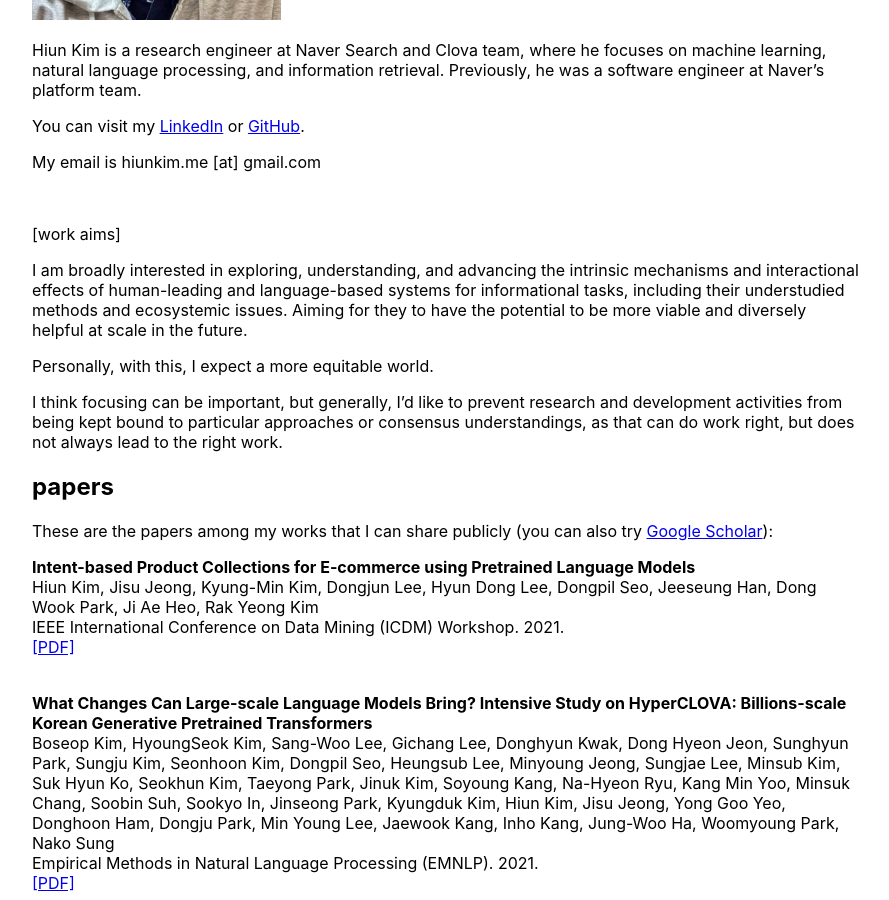
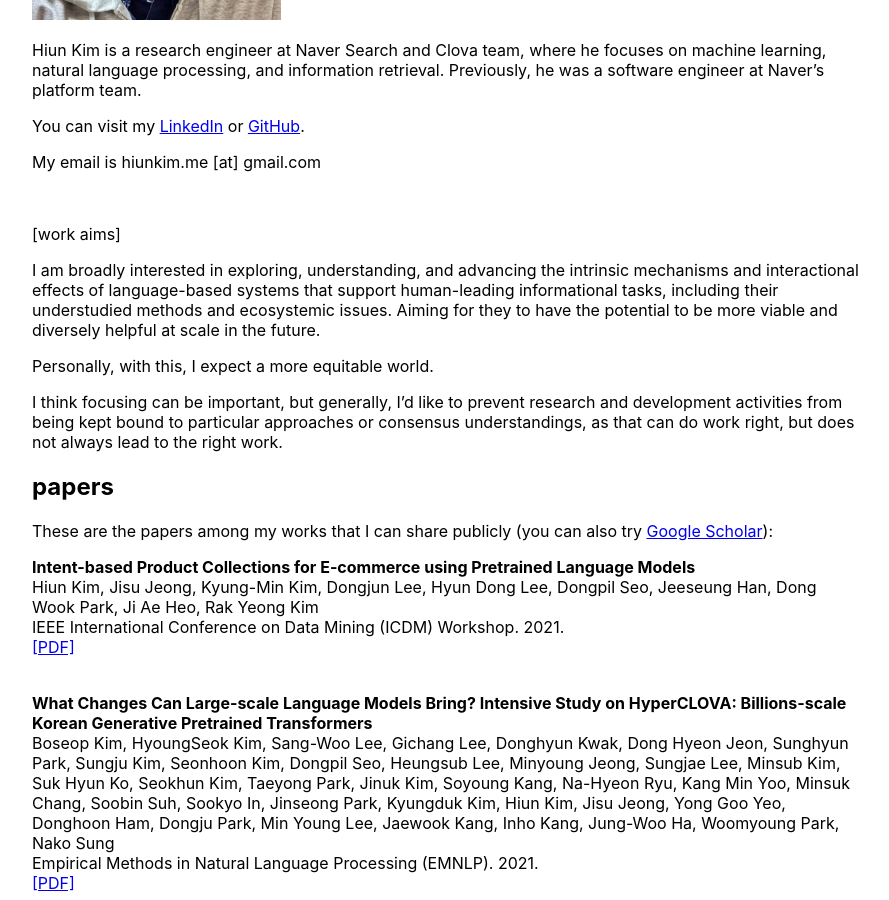
Before and after one commit to hiun/hiun.github.io, a Jekyll site: the page built from index.md, in a window 1280 px wide and 900 px high, scrolled down 344 px. Shown: the whole window, without its empty margins (193-1082 px from the left). Built offline with Jekyll 4.4.1, drawn with Linux system fonts in a browser that asks for light colours.

Commit message:
Update index.md

```diff
--- a/index.md
+++ b/index.md
@@ -15,7 +15,7 @@
 
 [work aims]
 
-I am broadly interested in exploring, understanding, and advancing the intrinsic mechanisms and interactional effects of human-leading and language-based systems for informational tasks, including their understudied methods and ecosystemic issues. Aiming for they to have the potential to be more viable and diversely helpful at scale in the future.
+I am broadly interested in exploring, understanding, and advancing the intrinsic mechanisms and interactional effects of language-based systems that support human-leading informational tasks, including their understudied methods and ecosystemic issues. Aiming for they to have the potential to be more viable and diversely helpful at scale in the future.
 
 Personally, with this, I expect a more equitable world.
 
```
